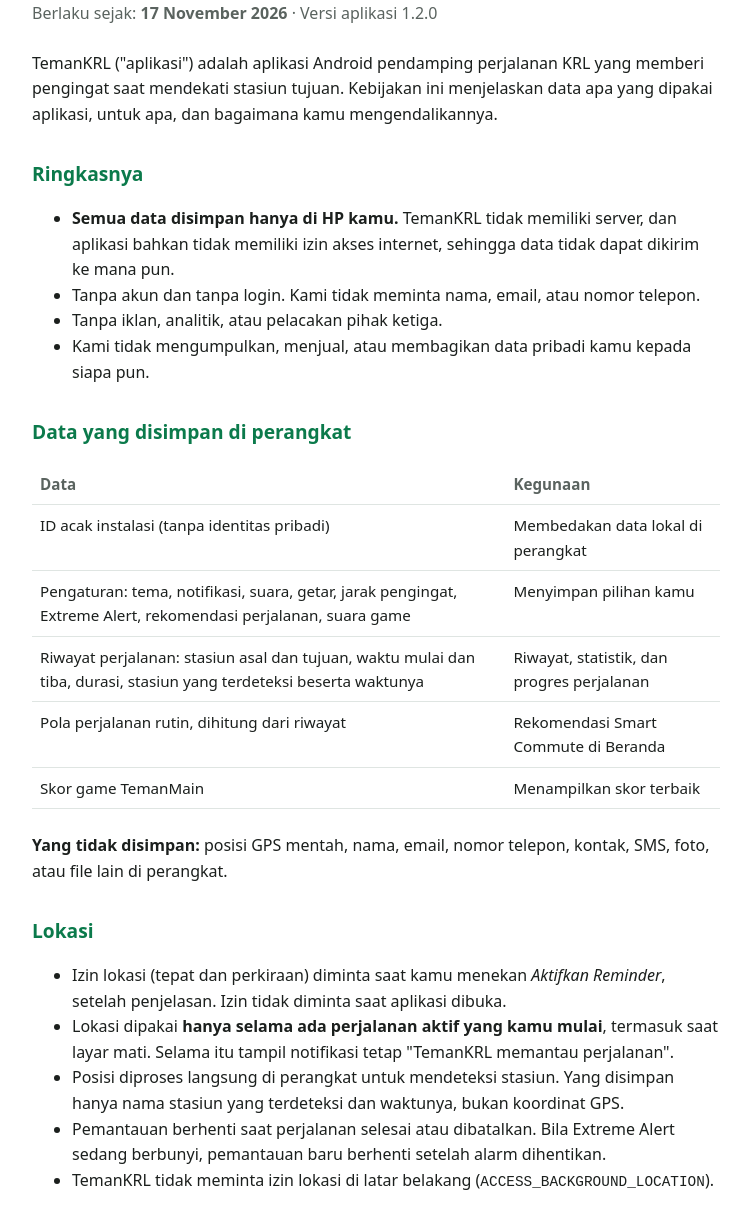
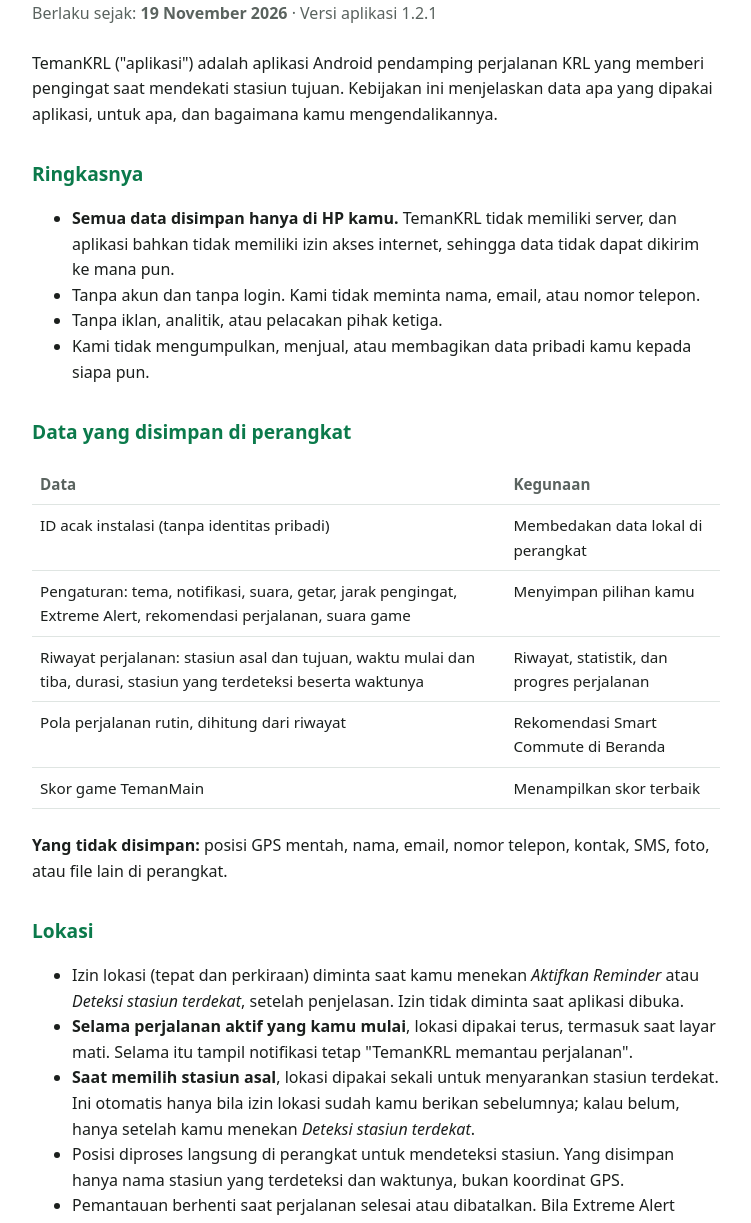
Before and after one commit to kataramdhan/temankrl-privacy, a plain HTML site: page index.html in a window 1280 px wide. Shown: the part 70-1293 px from the top of the page, without its empty margins (264-1015 px from the left). Drawn offline with Linux system fonts and the light colour scheme.

Commit message:
Kebijakan privasi: stasiun asal terdekat (TemanKRL 1.2.1)
Co-Authored-By: Claude Opus 5.5 <noreply@anthropic.com>

```diff
--- a/index.html
+++ b/index.html
@@ -28,7 +28,7 @@
 <body>
 <main>
   <h1>Kebijakan Privasi TemanKRL</h1>
-  <p class="meta">Berlaku sejak: <strong>17 November 2026</strong> · Versi aplikasi 1.2.0</p>
+  <p class="meta">Berlaku sejak: <strong>19 November 2026</strong> · Versi aplikasi 1.2.1</p>
 
   <p>TemanKRL ("aplikasi") adalah aplikasi Android pendamping perjalanan KRL yang memberi pengingat saat mendekati stasiun tujuan. Kebijakan ini menjelaskan data apa yang dipakai aplikasi, untuk apa, dan bagaimana kamu mengendalikannya.</p>
 
@@ -55,8 +55,9 @@
 
   <h2>Lokasi</h2>
   <ul>
-    <li>Izin lokasi (tepat dan perkiraan) diminta saat kamu menekan <em>Aktifkan Reminder</em>, setelah penjelasan. Izin tidak diminta saat aplikasi dibuka.</li>
-    <li>Lokasi dipakai <strong>hanya selama ada perjalanan aktif yang kamu mulai</strong>, termasuk saat layar mati. Selama itu tampil notifikasi tetap "TemanKRL memantau perjalanan".</li>
+    <li>Izin lokasi (tepat dan perkiraan) diminta saat kamu menekan <em>Aktifkan Reminder</em> atau <em>Deteksi stasiun terdekat</em>, setelah penjelasan. Izin tidak diminta saat aplikasi dibuka.</li>
+    <li><strong>Selama perjalanan aktif yang kamu mulai</strong>, lokasi dipakai terus, termasuk saat layar mati. Selama itu tampil notifikasi tetap "TemanKRL memantau perjalanan".</li>
+    <li><strong>Saat memilih stasiun asal</strong>, lokasi dipakai sekali untuk menyarankan stasiun terdekat. Ini otomatis hanya bila izin lokasi sudah kamu berikan sebelumnya; kalau belum, hanya setelah kamu menekan <em>Deteksi stasiun terdekat</em>.</li>
     <li>Posisi diproses langsung di perangkat untuk mendeteksi stasiun. Yang disimpan hanya nama stasiun yang terdeteksi dan waktunya, bukan koordinat GPS.</li>
     <li>Pemantauan berhenti saat perjalanan selesai atau dibatalkan. Bila Extreme Alert sedang berbunyi, pemantauan baru berhenti setelah alarm dihentikan.</li>
     <li>TemanKRL tidak meminta izin lokasi di latar belakang (<code>ACCESS_BACKGROUND_LOCATION</code>).</li>
```
